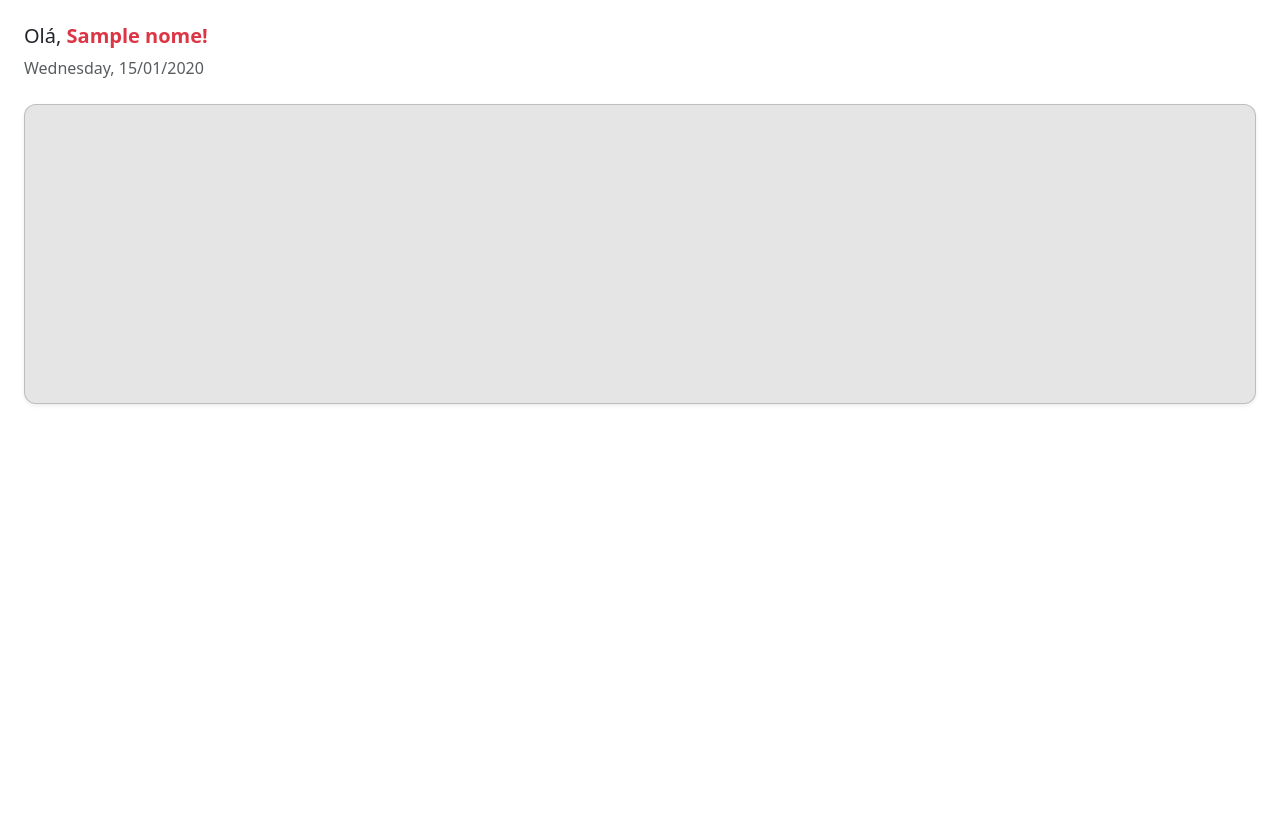
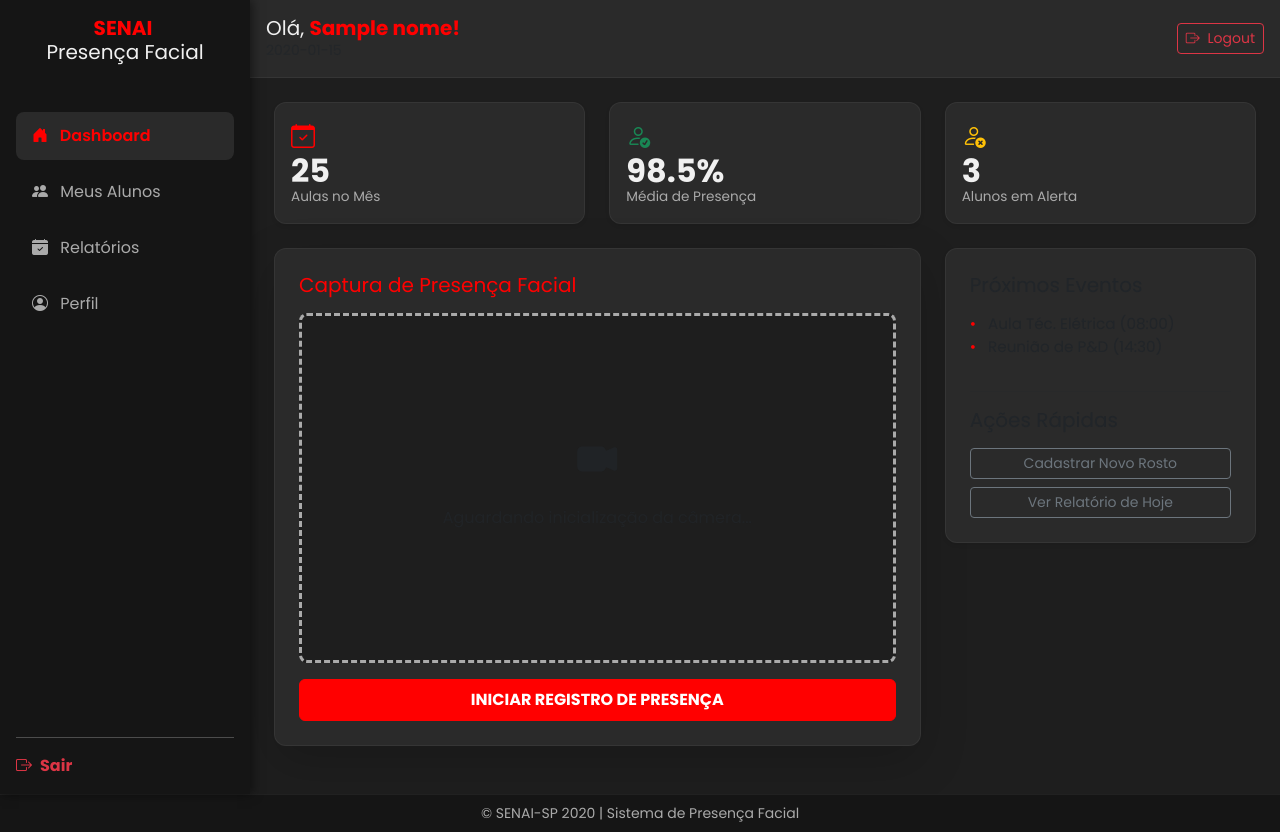
Before and after one commit to BrunoDuranTeodoro/PresencaBox, a Flask app: template templates/Professor/dashboardProfessor.html in a window 1280 px wide. Before the commit the page ends 405 px from the top, so only its background shows below. Run offline with Flask 3, Linux system fonts and the light colour scheme; the template is opened without the code that fills it: most values are stand-ins (such as "Sample title", 1, 10 or a date in 2020).

Commit message:
UPDATE: Alterando tela do dashboard professor

```diff
--- a/app.py
+++ b/app.py
@@ -26,6 +26,17 @@ def cadastrar():
 @app.route('/professor/login')
 def login_professor():
     return render_template('Professor/loginProfessor.html', datetime=datetime)
+
+# ===== Página de Dashboard do Professor =====
+@app.route('/professor/dashboard')
+def dashboard_professor():
+    # Passando datetime para o template
+    return render_template(
+        'Professor/dashboardProfessor.html',
+        nome='Professor(a) Silva',
+        current_year=datetime.now().year,
+        hoje=datetime.now()
+    )
 
 # ===== Salvar novo rosto =====
 @app.route('/salvar_cadastro', methods=['POST'])
--- /dev/null
+++ b/static/css/styleDashboardProfessor.css
@@ -0,0 +1,156 @@
+/* Variáveis de Cores (SENAI/Dark Theme) */
+:root {
+    --senai-red: #ff0000;
+    --dark-bg: #1e1e1e; /* Fundo principal escuro */
+    --card-bg: #2a2a2a; /* Fundo dos cards e conteúdo principal */
+    --sidebar-bg: #151515; /* Fundo da sidebar, mais escuro */
+    --text-color: #f0f0f0;
+    --text-muted: #aaaaaa;
+}
+
+/* Garante o uso de toda a tela e a fonte Poppins */
+body, html {
+    height: 100%;
+    margin: 0;
+    font-family: 'Poppins', sans-serif;
+    background-color: var(--dark-bg);
+    color: var(--text-color);
+}
+
+/* Wrapper principal do Dashboard (flex container) */
+.dashboard-wrapper {
+    min-height: calc(100vh - 30px); /* Garante que o conteúdo ocupe quase toda a altura */
+}
+
+/* =============================
+  SIDEBAR (BARRA LATERAL)
+  =============================
+*/
+
+.sidebar {
+    width: 250px;
+    background-color: var(--sidebar-bg);
+    color: var(--text-color);
+    box-shadow: 2px 0 10px rgba(0, 0, 0, 0.5);
+    z-index: 10;
+}
+
+.sidebar-header {
+    font-size: 1.25rem;
+    line-height: 1.2;
+    color: var(--text-color);
+}
+
+.sidebar-header .fw-bold {
+    color: var(--senai-red);
+}
+
+.nav-link {
+    color: var(--text-muted);
+    transition: color 0.2s, background-color 0.2s;
+    padding: 0.75rem 1rem;
+    border-radius: 8px;
+}
+
+.nav-link:hover, .nav-link.active {
+    color: var(--text-color);
+    background-color: var(--card-bg);
+}
+
+.nav-link.active {
+    font-weight: 600;
+    color: var(--senai-red);
+}
+
+/* =============================
+  CONTEÚDO PRINCIPAL E HEADER
+  =============================
+*/
+
+.main-content {
+    background-color: var(--dark-bg);
+    overflow-y: auto; /* Permite scroll se o conteúdo for muito longo */
+}
+
+.main-header {
+    background-color: var(--card-bg); /* Fundo do header no tom dos cards */
+    border-bottom: 1px solid rgba(255, 255, 255, 0.05);
+}
+
+.text-senai-red {
+    color: var(--senai-red) !important;
+}
+
+/* =============================
+  CARDS DE INFORMAÇÃO (STATS)
+  =============================
+*/
+
+.stat-card {
+    background-color: var(--card-bg);
+    color: var(--text-color);
+    border-radius: 12px;
+    border: 1px solid rgba(255, 255, 255, 0.05);
+}
+
+.stat-value {
+    font-size: 2rem;
+    font-weight: 700;
+    margin-bottom: 0;
+    line-height: 1;
+}
+
+.stat-label {
+    font-size: 0.85rem;
+    color: var(--text-muted);
+    margin-bottom: 0;
+}
+
+/* =============================
+  ÁREA PRINCIPAL (WEBCAM E AÇÕES)
+  =============================
+*/
+
+.main-area-card {
+    background-color: var(--card-bg);
+    border-radius: 12px;
+    border: 1px solid rgba(255, 255, 255, 0.05);
+}
+
+.webcam-placeholder {
+    height: 350px; /* Altura fixa para a área da câmera */
+    background-color: #1e1e1e;
+    border: 3px dashed var(--text-muted);
+    border-radius: 8px;
+    display: flex;
+    flex-direction: column;
+    justify-content: center;
+    align-items: center;
+}
+
+.btn-senai-red {
+    background-color: var(--senai-red);
+    border-color: var(--senai-red);
+    color: white;
+}
+
+.btn-senai-red:hover {
+    background-color: #c90000;
+    border-color: #c90000;
+    color: white;
+}
+
+.quick-list {
+    font-size: 0.95rem;
+}
+
+/* =============================
+  RODAPÉ
+  =============================
+*/
+
+.footer-senai {
+    background-color: var(--sidebar-bg);
+    color: var(--text-muted);
+    border-top: 1px solid rgba(255, 255, 255, 0.05);
+}
--- a/templates/Professor/dashboardProfessor.html
+++ b/templates/Professor/dashboardProfessor.html
@@ -3,24 +3,122 @@
 <head>
   <meta charset="UTF-8">
   <meta name="viewport" content="width=device-width, initial-scale=1.0">
-  <title>Painel do Professor</title>
+  <title>Painel do Professor - SENAI Presença</title>
   <link href="https://cdn.jsdelivr.net/npm/bootstrap@5.3.3/dist/css/bootstrap.min.css" rel="stylesheet">
-  <link rel="stylesheet" href="{{ url_for('static', filename='css/styleProfessor.css') }}">
+  <link rel="stylesheet" href="{{ url_for('static', filename='css/styleDashboardProfessor.css') }}">
+  <link href="https://fonts.googleapis.com/css2?family=Poppins:wght@300;400;600;700&display=swap" rel="stylesheet">
+  <link rel="stylesheet" href="https://cdn.jsdelivr.net/npm/bootstrap-icons@1.11.3/font/bootstrap-icons.min.css">
 </head>
 <body>
 
-  <div class="d-flex">
-    <!-- Sidebar -->
-    <div class="sidebar"></div>
+  <div class="dashboard-wrapper d-flex">
+      <div class="sidebar d-flex flex-column p-3">
+          <div class="sidebar-header text-center mb-5">
+              <span class="fw-bold me-1">SENAI</span><br>Presença Facial
+          </div>
+          <ul class="nav flex-column mb-auto">
+              <li class="nav-item mb-2">
+                  <a href="#" class="nav-link active">
+                      <i class="bi bi-house-door-fill me-2"></i> Dashboard
+                  </a>
+              </li>
+              <li class="nav-item mb-2">
+                  <a href="#" class="nav-link">
+                      <i class="bi bi-people-fill me-2"></i> Meus Alunos
+                  </a>
+              </li>
+              <li class="nav-item mb-2">
+                  <a href="#" class="nav-link">
+                      <i class="bi bi-calendar-check-fill me-2"></i> Relatórios
+                  </a>
+              </li>
+              <li class="nav-item mb-2">
+                  <a href="#" class="nav-link">
+                      <i class="bi bi-person-circle me-2"></i> Perfil
+                  </a>
+              </li>
+          </ul>
+          <hr>
+          <div class="dropdown">
+              <a href="#" class="d-flex align-items-center text-decoration-none" id="logoutDropdown">
+                  <i class="bi bi-box-arrow-right me-2 text-danger"></i>
+                  <strong class="text-danger">Sair</strong>
+              </a>
+          </div>
+      </div>
 
-    <!-- Conteúdo principal -->
-    <div class="p-4 flex-grow-1">
-      <h5>Olá, <span class="text-danger fw-bold">{{ nome }}!</span></h5>
-      <p class="text-muted">{{ now().strftime("%A, %d/%m/%Y") }}</p>
+      <div class="main-content flex-grow-1">
+          <header class="main-header p-3 mb-4 d-flex justify-content-between align-items-center">
+               <div class="welcome-info">
+                   <h5 class="mb-0">Olá, <span class="text-senai-red fw-bold">{{ nome }}!</span></h5>
+                   <p class="text-muted small mb-0">{{ hoje.strftime("%A, %d de %B de %Y") }}</p>
+               </div>
+               <a href="/professor/login" class="btn btn-sm btn-outline-danger">
+                   <i class="bi bi-box-arrow-right me-1"></i> Logout
+               </a>
+          </header>
 
-      <div class="card shadow-sm mt-4" style="height: 300px; background: #e5e5e5; border-radius: 12px;"></div>
-    </div>
+          <div class="p-4 pt-0">
+              <div class="row mb-4">
+                  <div class="col-md-4">
+                      <div class="stat-card shadow-sm p-3">
+                          <i class="bi bi-calendar-check text-senai-red fs-4"></i>
+                          <p class="stat-value">25</p>
+                          <p class="stat-label">Aulas no Mês</p>
+                      </div>
+                  </div>
+                  <div class="col-md-4">
+                      <div class="stat-card shadow-sm p-3">
+                          <i class="bi bi-person-check text-success fs-4"></i>
+                          <p class="stat-value">98.5%</p>
+                          <p class="stat-label">Média de Presença</p>
+                      </div>
+                  </div>
+                  <div class="col-md-4">
+                      <div class="stat-card shadow-sm p-3">
+                          <i class="bi bi-person-x text-warning fs-4"></i>
+                          <p class="stat-value">3</p>
+                          <p class="stat-label">Alunos em Alerta</p>
+                      </div>
+                  </div>
+              </div>
+
+              <div class="row">
+                  <div class="col-lg-8 mb-4">
+                      <div class="card main-area-card shadow-lg p-4">
+                          <h5 class="card-title text-senai-red mb-3">Captura de Presença Facial</h5>
+                          <div class="webcam-placeholder text-center">
+                              <i class="bi bi-camera-video-fill text-muted fs-1 mb-3"></i>
+                              <p class="text-muted">Aguardando inicialização da câmera...</p>
+                          </div>
+                          <button class="btn btn-senai-red mt-3 py-2 fw-bold">
+                              INICIAR REGISTRO DE PRESENÇA
+                          </button>
+                      </div>
+                  </div>
+
+                  <div class="col-lg-4 mb-4">
+                      <div class="card main-area-card shadow-sm p-4">
+                          <h5 class="card-title mb-3">Próximos Eventos</h5>
+                          <ul class="list-unstyled quick-list">
+                              <li><span class="text-senai-red me-2">•</span> Aula Téc. Elétrica (08:00)</li>
+                              <li><span class="text-senai-red me-2">•</span> Reunião de P&D (14:30)</li>
+                          </ul>
+                          <hr>
+                          <h5 class="card-title mb-3">Ações Rápidas</h5>
+                          <button class="btn btn-sm btn-outline-secondary w-100 mb-2">Cadastrar Novo Rosto</button>
+                          <button class="btn btn-sm btn-outline-secondary w-100">Ver Relatório de Hoje</button>
+                      </div>
+                  </div>
+              </div>
+          </div>
+      </div>
   </div>
 
+  <footer class="footer-senai text-center p-2 small">
+      © SENAI-SP {{ current_year }} | Sistema de Presença Facial
+  </footer>
+
+  <script src="https://cdn.jsdelivr.net/npm/bootstrap@5.3.3/dist/js/bootstrap.bundle.min.js"></script>
 </body>
 </html>
```
